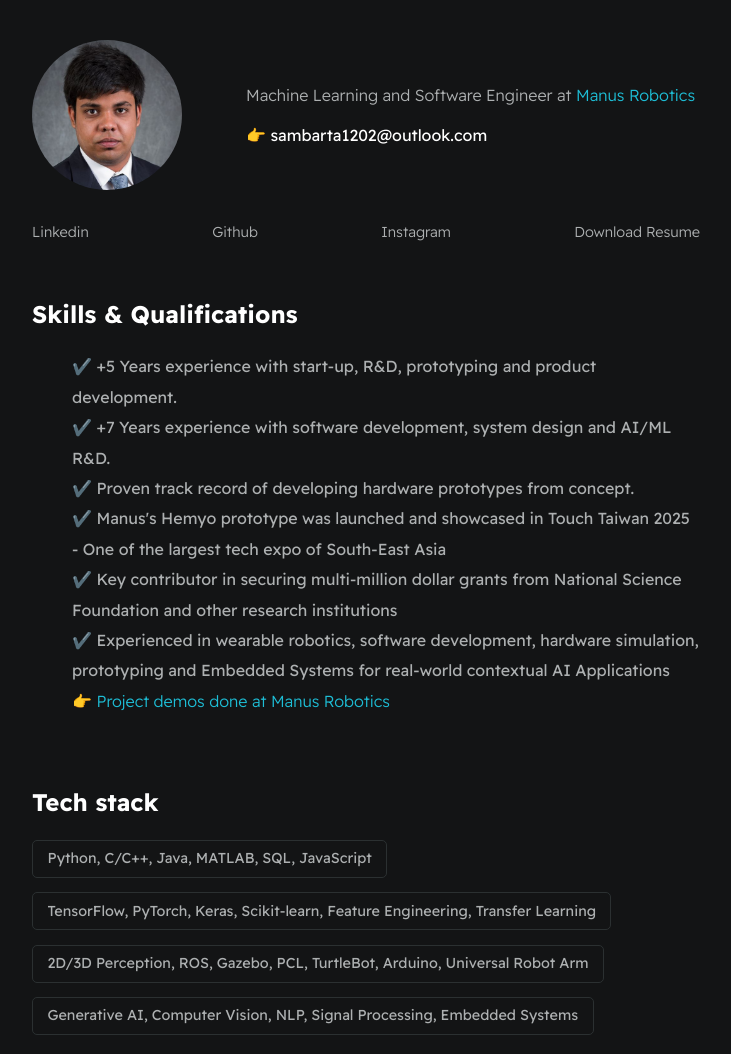
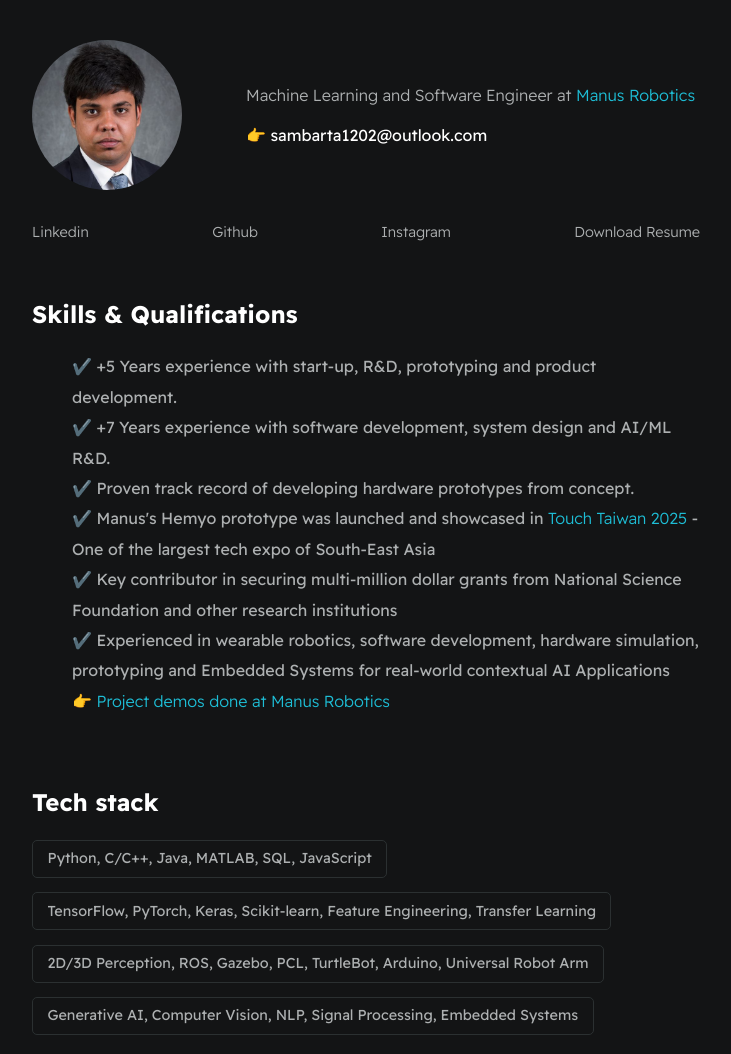
Before and after one commit to srayhit/Resume-Website, a plain HTML site: page index.html in a window 1280 px wide. Shown: the top 1054 px of the page, without its empty margins (274-1005 px from the left). Drawn offline with Linux system fonts and the light colour scheme; files whose address does not match are found by name.

Commit message:
Added the touch taiwan link

```diff
--- a/index.html
+++ b/index.html
@@ -35,8 +35,8 @@
                     <li>✔️ +5 Years experience with start-up, R&D, prototyping and product development.</li>
                     <li>✔️ +7 Years experience with software development, system design and AI/ML R&D.</li>
                     <li>✔️ Proven track record of developing hardware prototypes from concept. </li>
-                    <li>✔️ Manus's Hemyo prototype was launched and showcased in Touch Taiwan 2025 - One of the largest tech expo of South-East Asia</li>
-                    <li>✔️ Key contributor in securing multi-million dollar grants from National Science Foundation and other research institutions </li>
+                    <li>✔️ Manus's Hemyo prototype was launched and showcased in <a href="https://www.linkedin.com/posts/manus-robotics_manus-robotics-after-a-successful-collaboration-activity-7324178039192379394-hf_F?utm_source=share&utm_medium=member_desktop&rcm=ACoAABfANEkBONivfzDFRQ0sH0mslml-E-5v4r4">Touch Taiwan 2025 </a> - One of the largest tech expo of South-East Asia</li>
+                    <li>✔️ Key contributor in securing multi-million dollar grants from National Science Foundation and other research institutions</li>
                     <li>✔️ Experienced in wearable robotics, software development, hardware simulation, prototyping and Embedded Systems for real-world contextual AI Applications</li>
                     <li> <a href="https://www.youtube.com/@manusrobotics5945">👉 Project demos done at Manus Robotics</a></li>
                 </ul>
```
